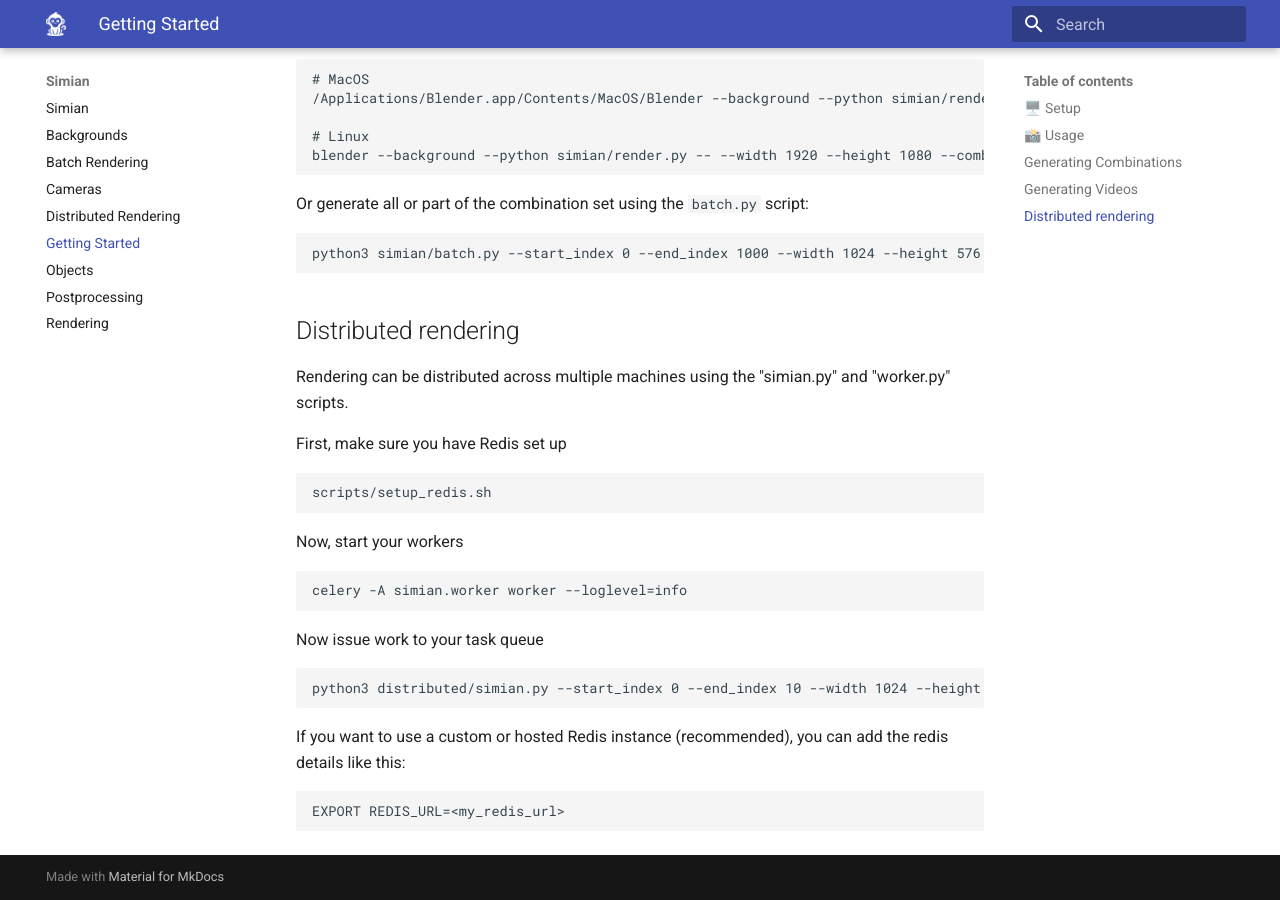
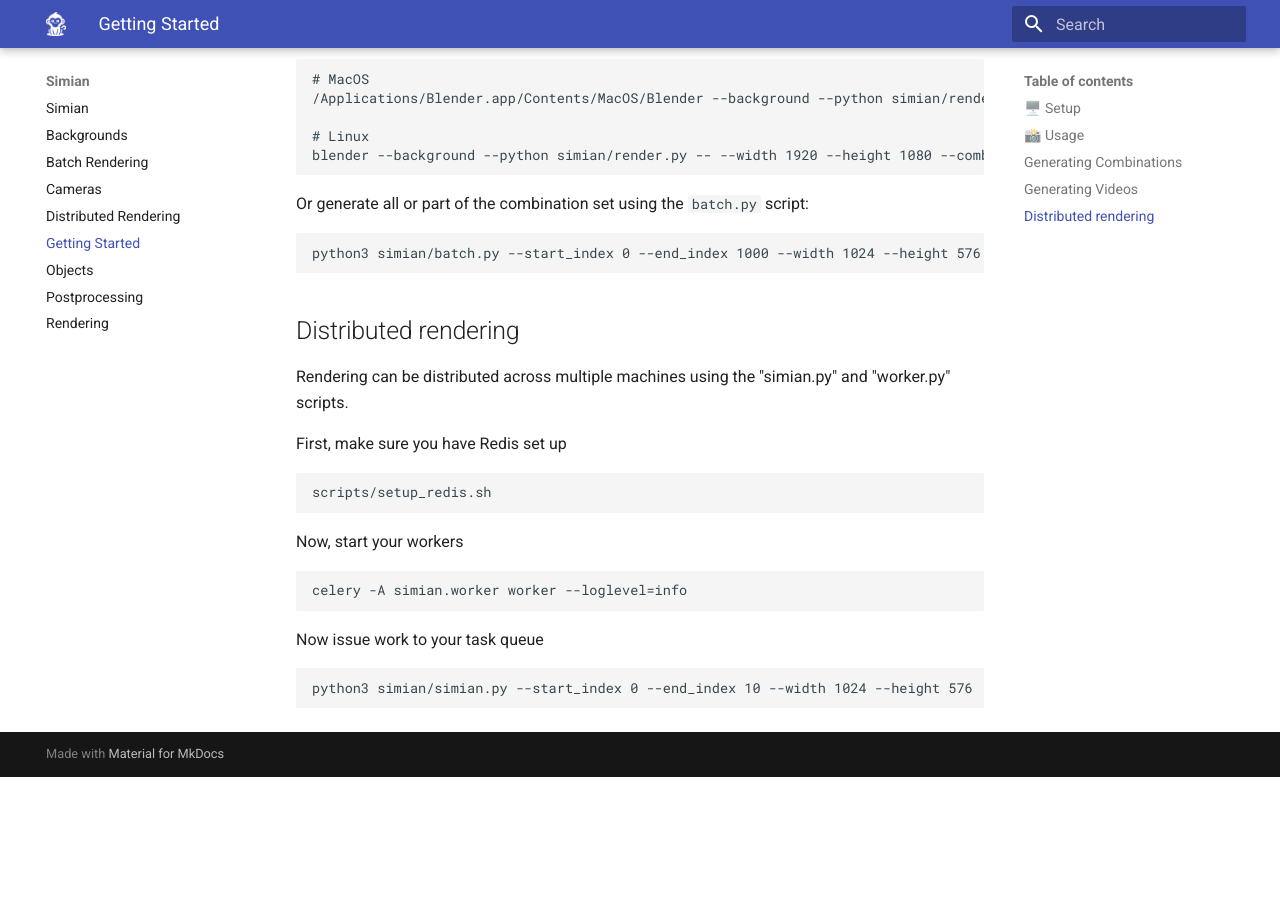
Before and after one commit to DeepAI-Research/Simverse, an MkDocs documentation site: the page built from docs/getting_started.md, in a window 1280 px wide and 900 px high, scrolled down 897 px. Built offline with MkDocs 1.6.1 and Material for MkDocs 9.7.7, drawn with Linux system fonts in a browser that asks for light colours; after the commit the page ends 1674 px from its top, so only the background shows below that.

Commit message:
Update refs to distributed

````diff
--- a/docs/getting_started.md
+++ b/docs/getting_started.md
@@ -63,10 +63,5 @@ celery -A simian.worker worker --loglevel=info
 Now issue work to your task queue
 
 ```bash
-python3 distributed/simian.py --start_index 0 --end_index 10 --width 1024 --height 576
+python3 simian/simian.py --start_index 0 --end_index 10 --width 1024 --height 576
 ```
-
-If you want to use a custom or hosted Redis instance (recommended), you can add the redis details like this:
-```bash
-EXPORT REDIS_URL=<my_redis_url>
-```
````
Also changed, not shown: docs/distributed_rendering.md (+1 -1 lines), 1 other file.
